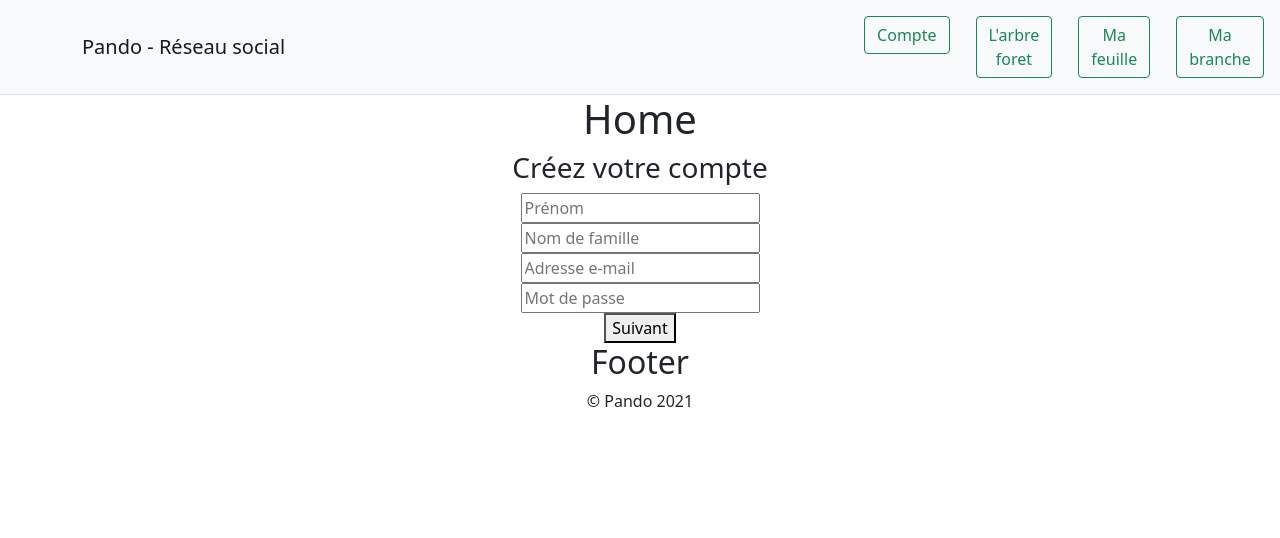
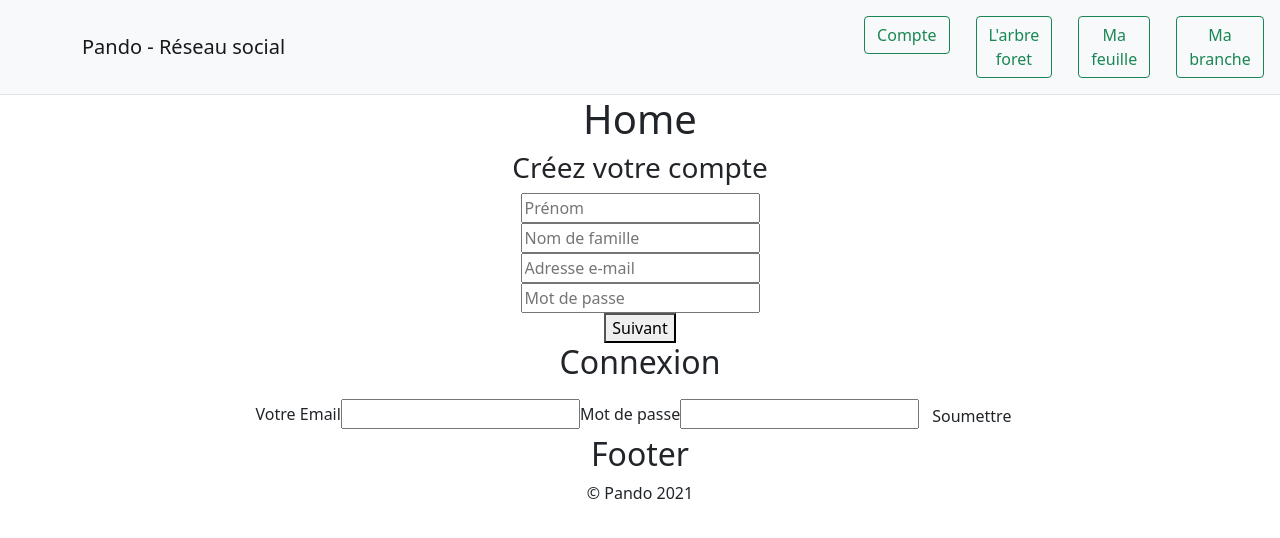
Before and after one commit to Gaz-o/projet-pando, a React (Create React App) app: page / in a window 1280 px wide. Shown: the top 538 px of the page. Built offline with nearby package versions, Linux system fonts and the light colour scheme.

Commit message:
création login

```diff
--- a/src/view/compte/connexion.js
+++ b/src/view/compte/connexion.js
@@ -1,5 +1,6 @@
 import "./compte.css";
 import Crea from "./crea/crea";
+import Log from "./log/log";
 
 function Home () {
 
@@ -7,6 +8,7 @@ function Home () {
         <div>
             <h1>Home</h1>
             <Crea/>
+            <Log/>
         </div>
     )
 };
--- a/src/view/compte/log/log.js
+++ b/src/view/compte/log/log.js
@@ -1,10 +1,71 @@
+import { useEffect, useState } from "react";
 import "../compte.css";
 
-function Log () {
+function Log() {
+    const [Log, setLog] = useState("");
+    const [Email, setEmail] = useState("");
+    const [Password, setPassword] = useState("");
+    const ValidEmail = "Admin";
+    const ValidPasword = "Admin";
+    const [Erreur, setErreur] = useState("");
+
+    const inputEmail = (e) => {
+        setEmail(e.target.value)
+    }
+    const inputPassword = (e) => {
+        setPassword(e.target.value)
+    }
+
+    useEffect(() => {
+        setLog(localStorage.getItem("Password"))
+    }, [Password]);
+
+    const btn = () => {
+        if (Email !== "" && Password !== "") {
+            if (Email === ValidEmail && Password === ValidPasword) {
+                localStorage.setItem("Password", "Ok Cool")
+                setLog("Ok Cool")
+                console.log(Email, Password);
+            } else {
+                console.log(Email, Password);
+                setErreur("Dommage un des 2 est pas bon voir les 2")
+                console.log("Dommage un des 2 est pas bon voir les 2");
+            }
+        } else {
+            setErreur("un des champs a pas etait remplie")
+            console.log("un des champs a pas etait remplie");
+            console.log(Email, Password);
+        }
+        setPassword("")
+        setEmail("")
+        document.querySelector(".email").value = ""
+        document.querySelector(".password").value = ""
+    }
+    const btnLogOut = () => {
+        localStorage.setItem("Password", "")
+        setLog("")
+    }
+
+    const NoLog = (
+        <div>
+            <h2>Connexion</h2>
+            <p>{Erreur}</p>
+            <label>Votre Email</label>
+            <input type="email" className="email" onChange={inputEmail} />
+            <label>Mot de passe</label>
+            <input type="password" className="password" onChange={inputPassword} />
+            <button className="btn" onClick={btn}>Soumettre</button>
+        </div>
+    )
+
+    const YesLog =
+        (<div>
+            <button className="btn" onClick={btnLogOut}>Deconnexion</button>
+        </div>)
 
     return (
         <div>
-            <h1>Log</h1>
+            {Log !== "Ok Cool" ? NoLog : YesLog}
         </div>
     )
 }
```
